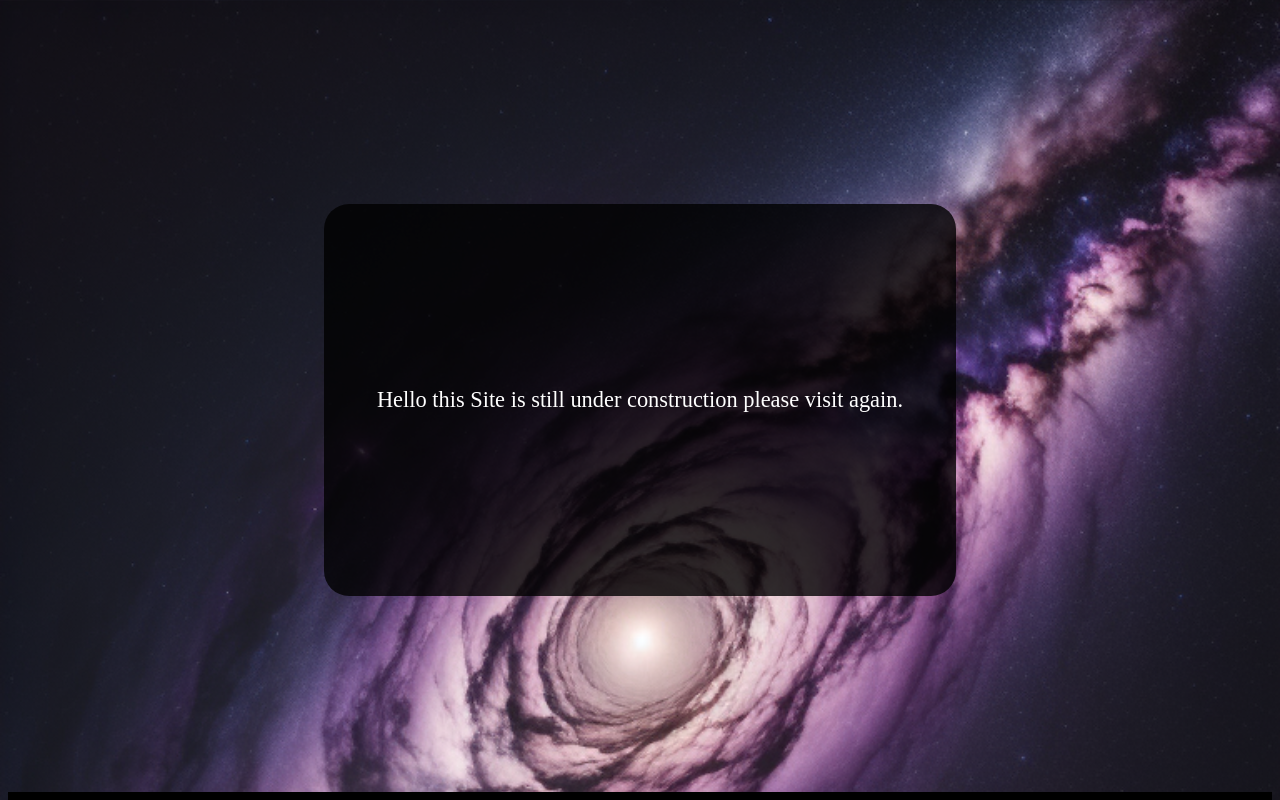
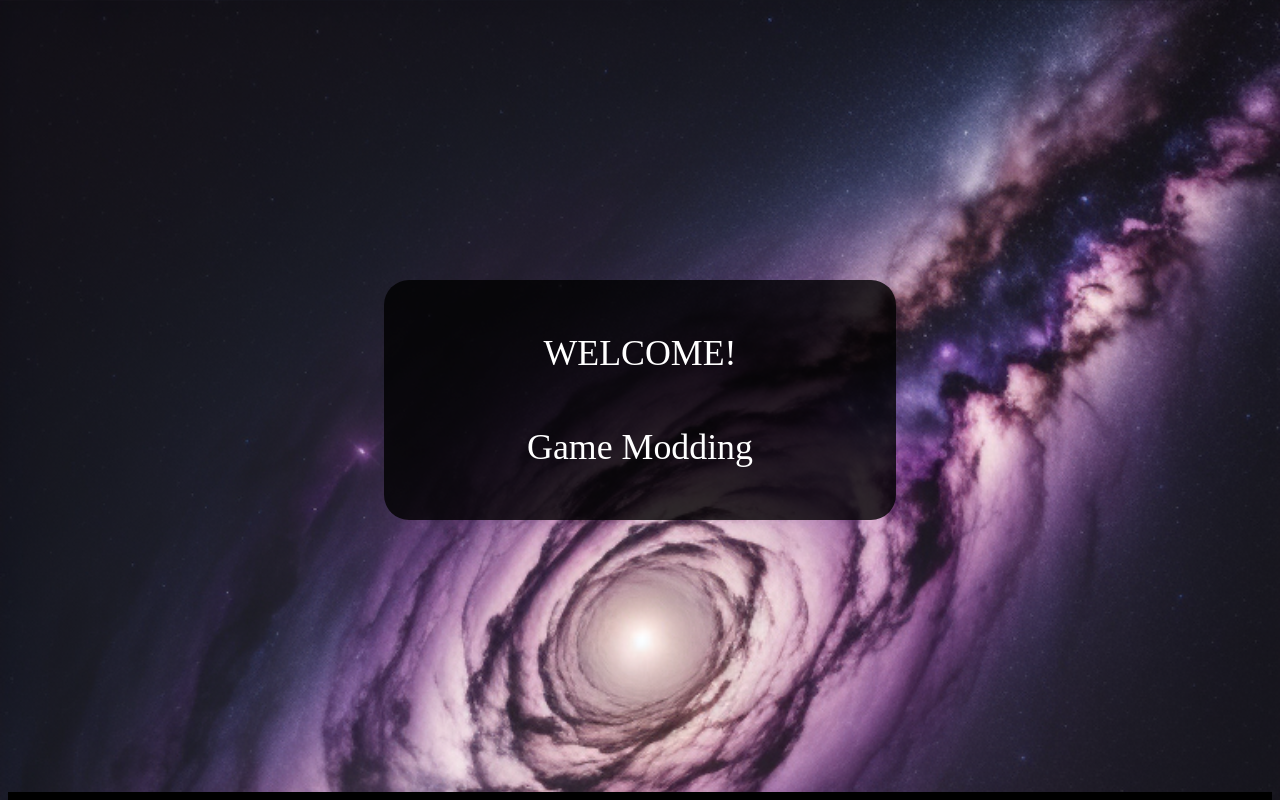
Before and after one commit to Zachary1428/Portfolio, a website: page index.html in a window 1280 px wide. Shown: the top 800 px of the page. Drawn offline with nearby package versions, Linux system fonts and the light colour scheme.

Commit message:
Title Card Change

```diff
--- a/css/MainPageTheme.css
+++ b/css/MainPageTheme.css
@@ -38,16 +38,17 @@ body{
     background-color: black;
 }
 
+
 .introductory{
     height: 100%;
     display: grid;
-    grid-template-columns: auto 50% auto;
-    grid-template-rows: auto 50% auto;
+    grid-template-columns: auto 40vw auto;
+    grid-template-rows: auto 30vh auto;
 }
 
 .introContent{
     text-align: center;
-    font-size: 1.75vw;
+    font-size: 2.8vw;
     color: white;
     grid-column: 2;
     grid-row: 2;
@@ -59,8 +60,37 @@ body{
 
     display: grid;
     grid-template-columns: auto;
+    transition: all 1.25s;
+}
+
+.introContent:hover{
+    text-align: center;
+    font-size: 3vw;
+    color: white;
+    grid-column: 2;
+    grid-row: 2;
+    background-color: rgba(20, 20, 20, 0.9);
+    border: 0px;
+    border-radius: 25px;
+    border-color: white;
+    border-style: solid;
+
+    display: grid;
+    grid-template-columns: auto;
+}
+
+.introTitle{
+    grid-row: 2;
 }
 
 .introText{
-    grid-row: 2;
+    grid-row: 3;
+    color:white;
+    transition: color 0.5s;
 }
+
+.introText2{
+    grid-row: 3;
+    color:rgba(0,0,0,0);
+    transition: color 0.5s;
+}
--- a/index.html
+++ b/index.html
@@ -4,25 +4,21 @@
     <link rel="stylesheet" href="css/MainPageTheme.css">
 </head>
 <body>
-    <!-- <div class="indexNavBar">
-        <div class="interact"> Example content </div>
-        <div class="interact"> Example content </div>
-        <div class="interact"> Example content </div>
-        <div class="interact"> Example content </div>
-    </div> -->
+    <script src="https://code.jquery.com/jquery-3.7.1.min.js"></script>
+
+    <script src="js/index.js"></script>
 
     <div class="introductory">
         <div class="introContent">
-            <div class="introText">Hello this Site is still under construction please visit again.</div>
+            <div class="introTitle">WELCOME!</div>
+            <div id="changeText" class="introText"></div>
         </div>
     </div>
 
     <div class="mainBodyDiv">
-
         <div class="indextitle">
 
         </div>
-
     </div>
 </body>
 </HTML>
--- /dev/null
+++ b/js/index.js
@@ -0,0 +1,53 @@
+window.onload = function(){
+    TextChanger();
+
+}
+
+var arr_Titles = [
+    "Ready to serve", "Game Development", "Unity 3D & 2D", "Game Modding",
+    "Software Dev", "MVC ASP.NET", ".NET FRAMEWORK",
+    "Databases", "MySQL", "SQLite", "Microsoft SQL", "NoSQL", "MonggoDB",
+    "Web Development", "HTML", "CSS", "JS", "JSQuery", "AJAX", "Bootstrap"];
+var timer = 0; var changeVal = 0;
+
+async function TextChanger(){
+    var portTitle = $("#changeText");
+
+    portTitle.addClass("introText2");
+    await FadeOutText(500);
+    ChangeText(portTitle);
+    await FadeOutText(300);
+    portTitle.removeClass("introText2");
+    await FadeOutText(300);
+
+    setTimeout(TextChanger, timer);
+}
+
+async function FadeOutText(ms){
+    var doneFade = new Promise(function(result){
+        setTimeout(function(){
+            result(true);
+        },ms);
+    });
+    return doneFade;
+}
+
+function ChangeText(portTitle){
+
+    curr_title = portTitle.text();
+
+    var curr_title;
+    var arrval = arr_Titles.length - 1;
+
+    console.log("val: " + changeVal);
+    if(changeVal <= arrval){
+        timer = 700;
+        changeVal++;
+    }
+    if(changeVal > arrval){
+        changeVal = 0;
+        timer = 5000;
+    }
+    portTitle.text(arr_Titles[changeVal]);
+
+}
--- /dev/null
+++ b/package.json
@@ -0,0 +1,5 @@
+{
+  "dependencies": {
+    "jquery": "^3.7.1"
+  }
+}
```
Also changed, not shown: 1 other file.
